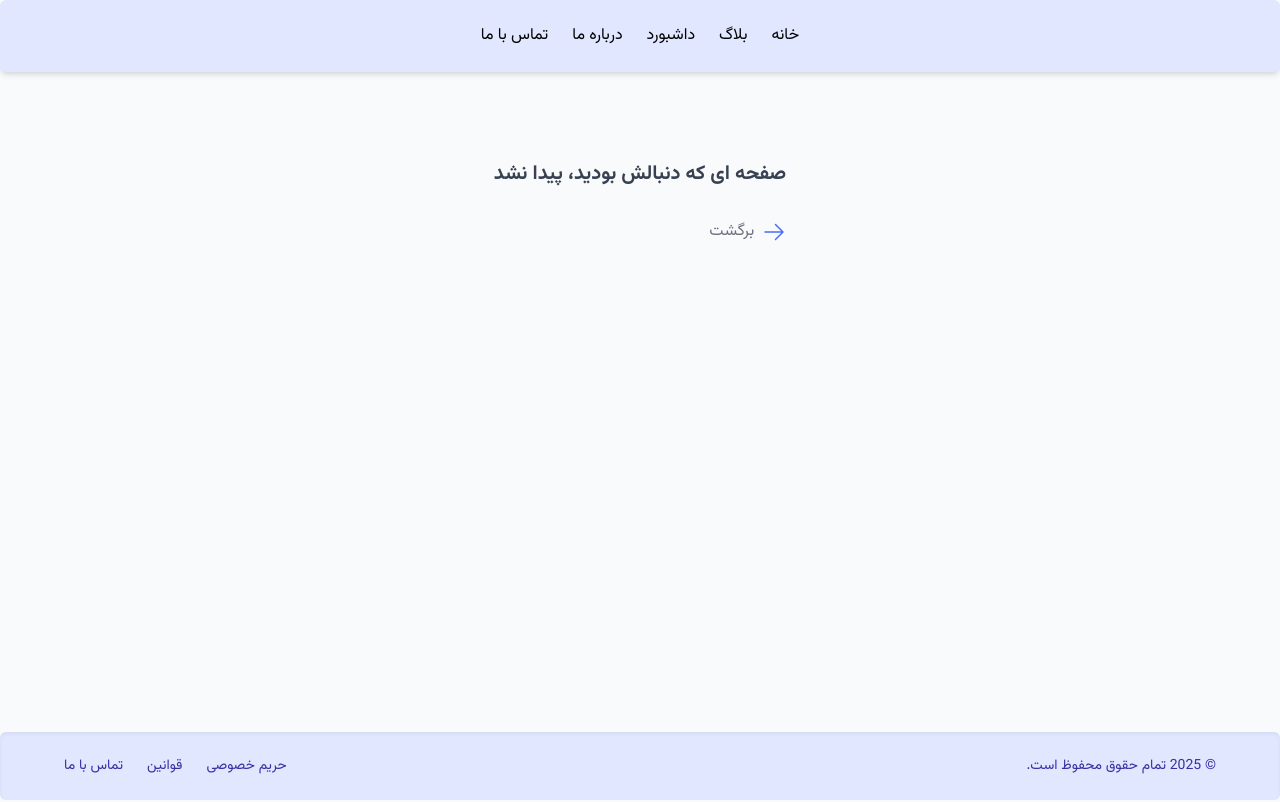
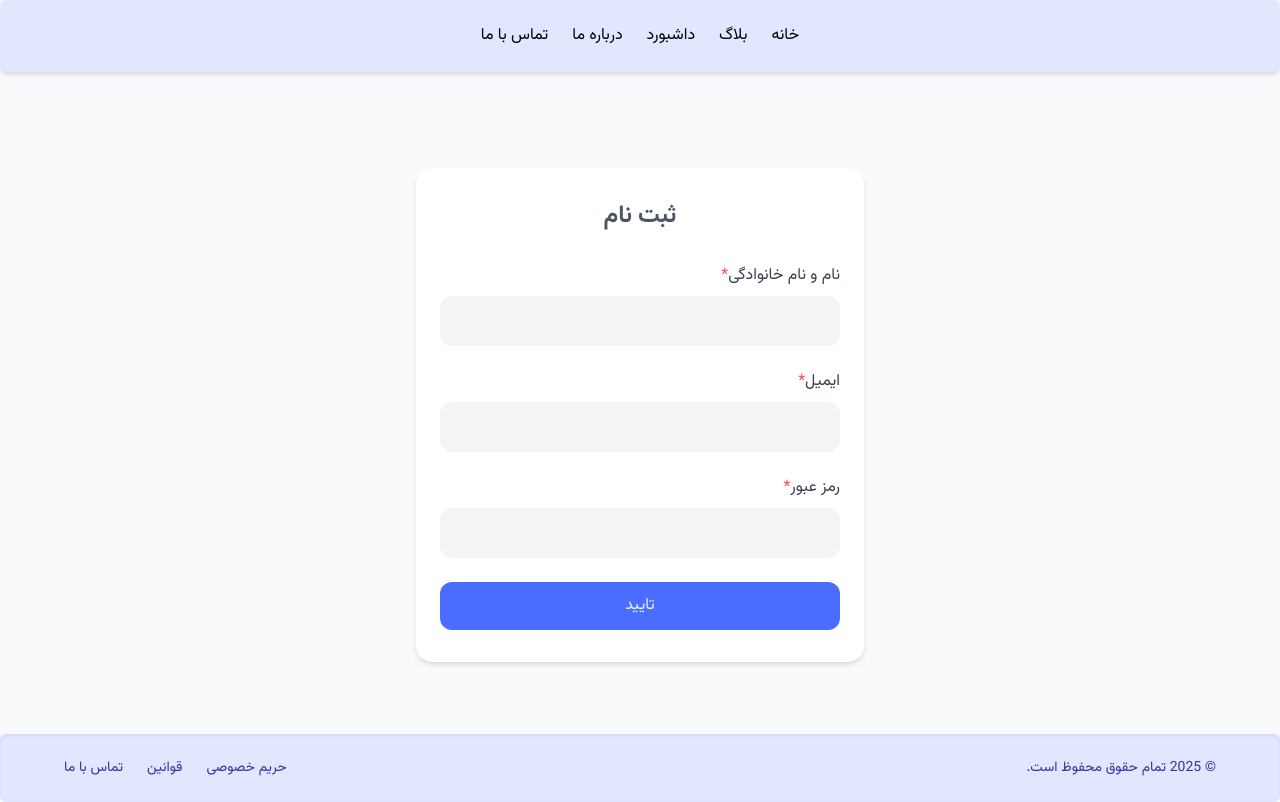
Before and after one commit to yasinkhoshbakht/Next-Blog-App, a Next.js app in the folder frontend/start/: page /signup in a window 1280 px wide. Before the commit this address had no page. Built offline with nearby package versions, Linux system fonts and the light colour scheme.

Commit message:
fourth version

```diff
--- a/frontend/start/package.json
+++ b/frontend/start/package.json
@@ -20,7 +20,7 @@
     "query-string": "^9.1.0",
     "react": "^19.1.0",
     "react-dom": "^19.1.0",
-    "react-hook-form": "^7.53.0",
+    "react-hook-form": "^7.62.0",
     "react-hot-toast": "^2.4.1",
     "yup": "^1.4.0"
   },
--- /dev/null
+++ b/frontend/start/src/app/(auth)/signup/page.jsx
@@ -0,0 +1,81 @@
+"use client";
+import Button from "@/ui/Button";
+import RHFTextField from "@/ui/RHFTextField";
+import { useForm } from "react-hook-form";
+import * as yup from "yup";
+import { yupResolver } from "@hookform/resolvers/yup";
+import SpinnerMini from "@/ui/SpinnerMini";
+
+const schema = yup
+  .object({
+    name: yup
+      .string()
+      .min(5, "نام و نام خانوادگی نامعتبر است")
+      .max(30)
+      .required("نام و نام خانوادگی الزامی است"),
+    email: yup.string().email("ایمیل نامعتبر است").required("ایمیل الزامی است"),
+    password: yup.string().required("رمز عبور الزامی است"),
+  })
+  .required();
+
+function Signup() {
+  const {
+    register,
+    handleSubmit,
+    formState: { errors, isSubmitting },
+  } = useForm({
+    resolver: yupResolver(schema),
+    mode: "onTouched",
+  });
+
+  const onSubmit = async (values) => {
+    console.log("Form Data:", values);
+  };
+
+  return (
+    <div className="max-w-md mx-auto mt-12 px-6 py-8 bg-white shadow-md rounded-2xl">
+      <h1 className="text-2xl font-bold text-secondary-600 text-center mb-8">
+        ثبت‌ نام
+      </h1>
+
+      <form onSubmit={handleSubmit(onSubmit)} className="space-y-6">
+        <RHFTextField
+          label="نام و نام خانوادگی"
+          name="name"
+          register={register}
+          isRequired
+          errors={errors}
+        />
+        <RHFTextField
+          label="ایمیل"
+          name="email"
+          register={register}
+          dir="ltr"
+          isRequired
+          errors={errors}
+        />
+        <RHFTextField
+          label="رمز عبور"
+          name="password"
+          register={register}
+          type="password"
+          dir="ltr"
+          isRequired
+          errors={errors}
+        />
+
+        <div>
+          {isSubmitting ? (
+            <SpinnerMini />
+          ) : (
+            <Button type="submit" variant="primary" className="w-full">
+              تایید
+            </Button>
+          )}
+        </div>
+      </form>
+    </div>
+  );
+}
+
+export default Signup;
```
Also changed, not shown: 1 other file (tests, documents, lock files or other folders).
